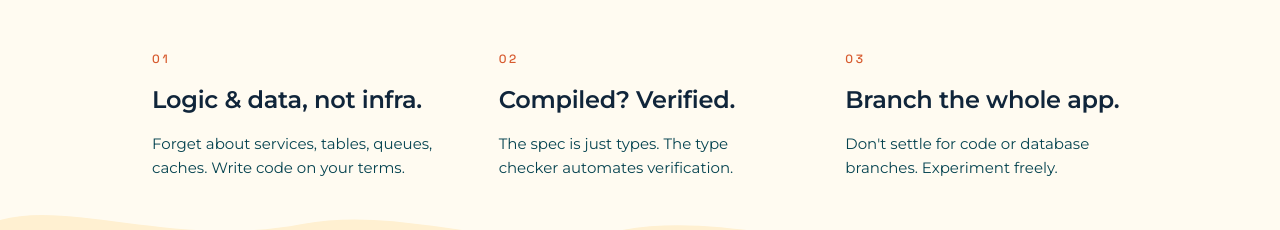
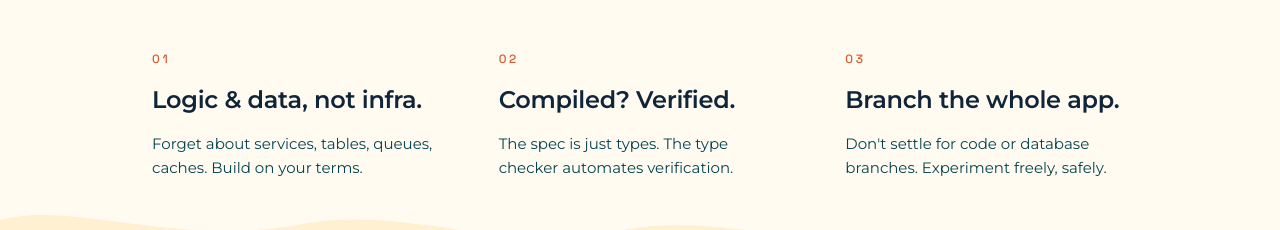
Before and after one commit to cambra-dev/cambra-site, an Astro site: page / in a window 1280 px wide. Shown: the part 960-1190 px from the top of the page. Built offline with nearby package versions, Linux system fonts and the light colour scheme; Astro itself is replaced by a stand-in of ours.

Commit message:
daniel review

```diff
--- a/src/components/Vision.astro
+++ b/src/components/Vision.astro
@@ -9,7 +9,7 @@ const panels = [
   {
     label: "01",
     heading: "Logic & data, not infra.",
-    body: `Forget about services, tables, queues, caches. Write code on your terms.`,
+    body: `Forget about services, tables, queues, caches. Build on your terms.`,
   },
   {
     label: "02",
@@ -19,7 +19,7 @@ const panels = [
   {
     label: "03",
     heading: "Branch the whole app.",
-    body: `Don't settle for code or database branches. Experiment freely.`,
+    body: `Don't settle for code or database branches. Experiment freely, safely.`,
   },
 ];
 ---
```
